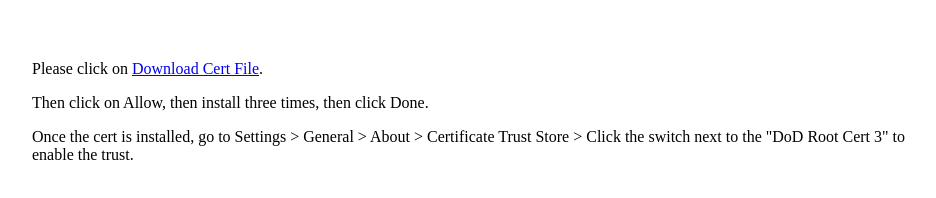
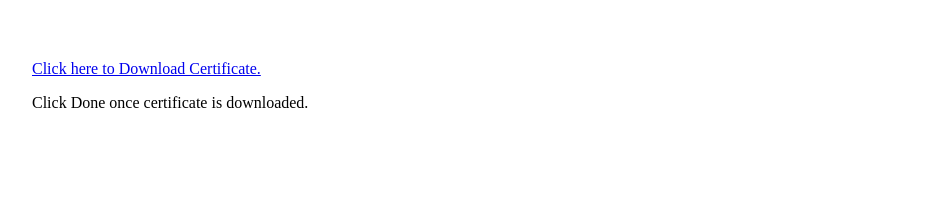
Before and after one commit to cwas/rootTest, a plain HTML site: page index.html in a window 1280 px wide. Shown: the whole page, without its empty margins (160-1096 px from the left). Drawn offline with Linux system fonts and the light colour scheme.

Commit message:
Update index.html

```diff
--- a/index.html
+++ b/index.html
@@ -1,19 +1,14 @@
 <html>
 <header>
-  <title>Test loading Certs</title>
+  <title>Certificate Test</title>
   <link rel="stylesheet" type="text/css" href="/css/main.css">
 </header>
 <body>
-<p>
-  Please click on <a href="DoD Root CA 3.cer">Download Cert File</a>.
+  <p>
+    <a href="DoD Root CA 3.cer">Click here to Download Certificate.</a>
   </p>
   <p>
-  Then click on Allow, then install three times, then click Done.
+    Click Done once certificate is downloaded.
   </p>
-  <p>
-  Once the cert is installed, go to Settings > General > About > Certificate Trust Store > Click the switch next to the "DoD Root Cert 3" to enable the trust.
-</p>
-
-
 </body>
 </html>
```
